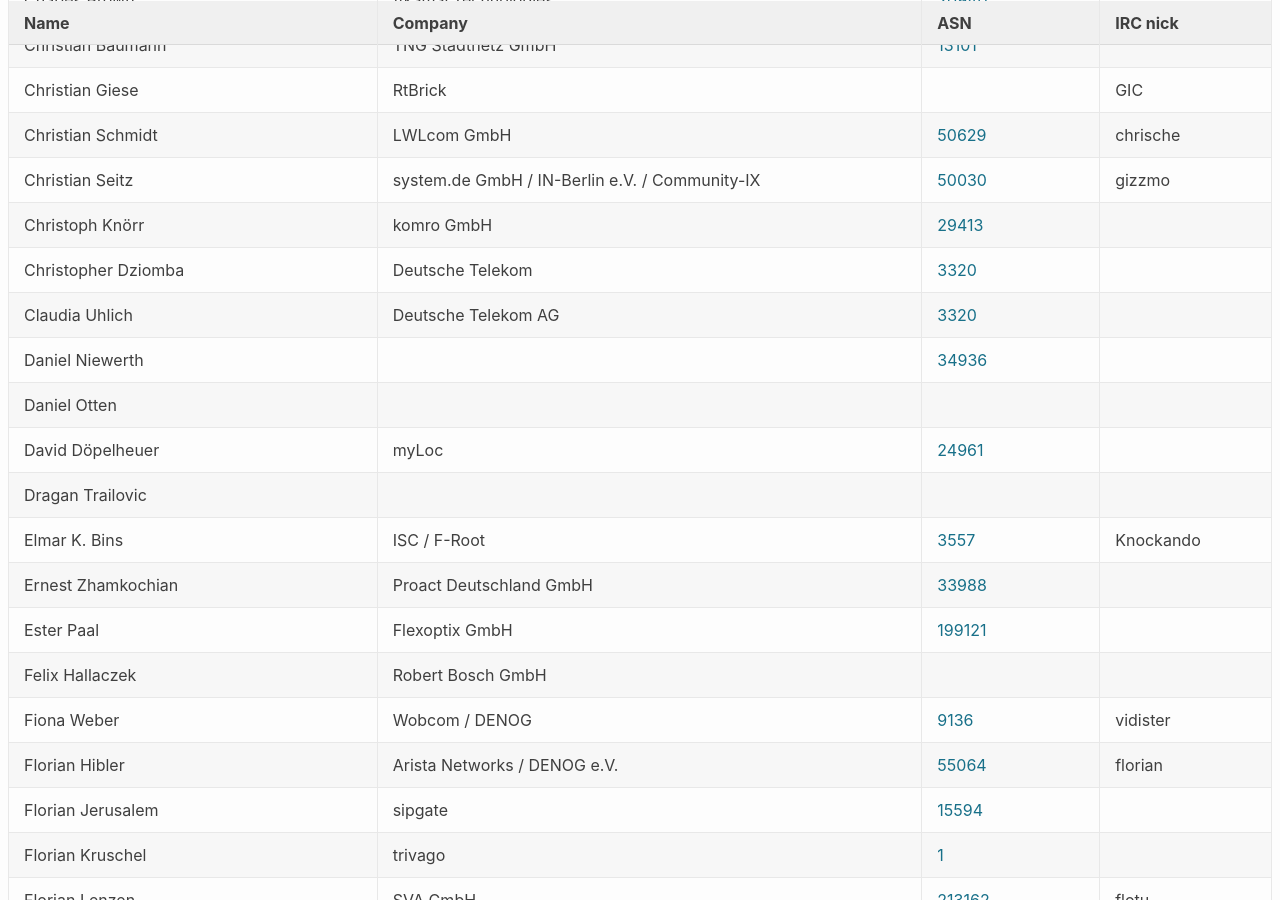
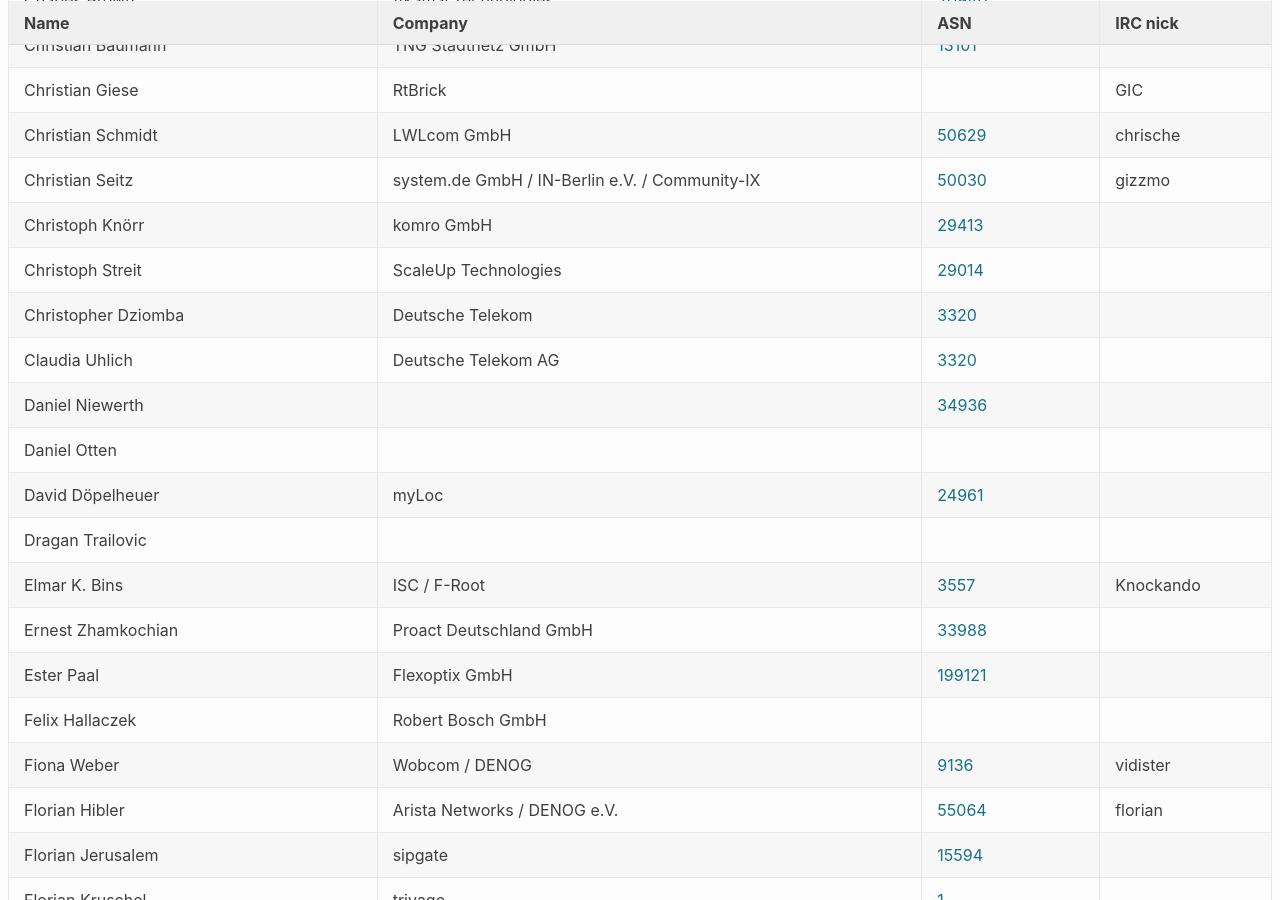
Before and after one commit to denog/pretix-attendeelist, a Jekyll site: the page built from denog14/index.md, in a window 1280 px wide and 900 px high, scrolled down 739 px. Built offline with Jekyll 4.4.1, drawn with Linux system fonts in a browser that asks for light colours.

Commit message:
Latest data: Tue Oct  4 13:29:51 UTC 2022

```diff
--- a/_data/attendees_denog14_onsite.json
+++ b/_data/attendees_denog14_onsite.json
@@ -112,6 +112,12 @@
     "company": "komro GmbH",
     "irc": null,
     "asn": "29413"
+  },
+  {
+    "name": "Christoph Streit",
+    "company": "ScaleUp Technologies",
+    "irc": null,
+    "asn": "29014"
   },
   {
     "name": "Claudia Uhlich",
```
